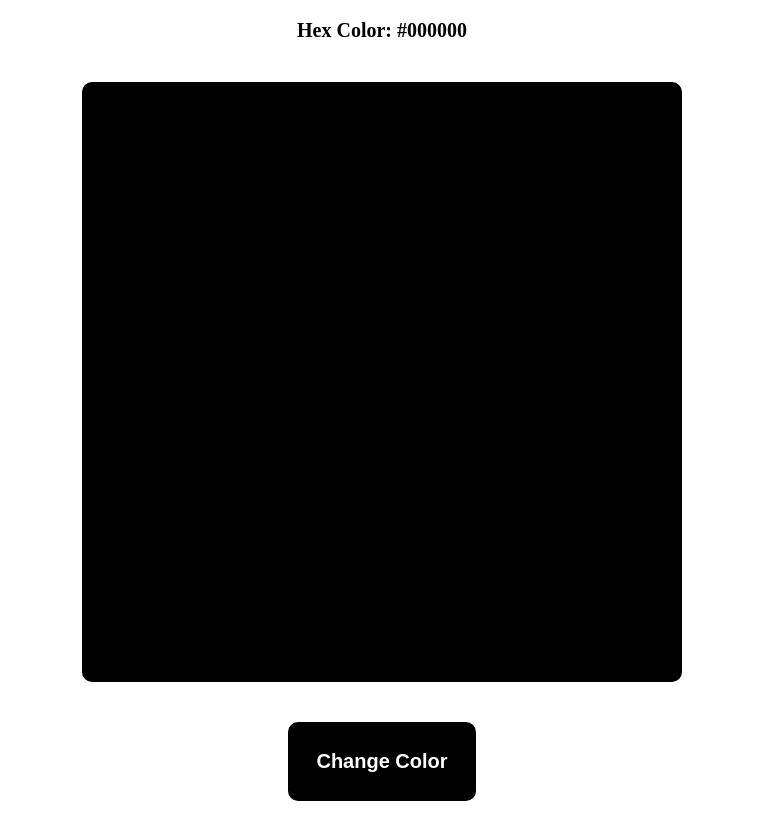
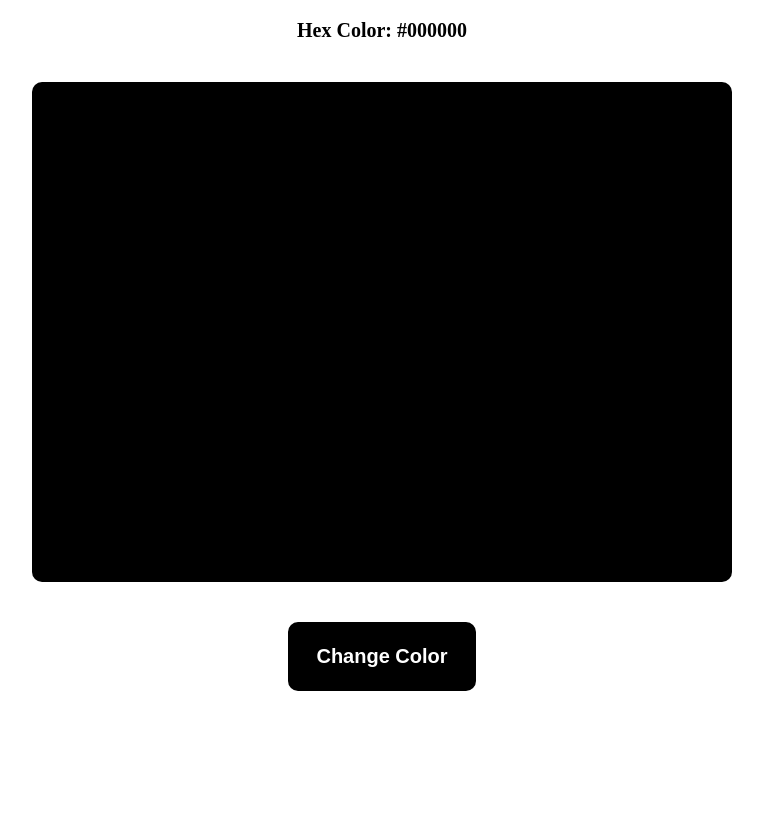
Before and after one commit to STEVLITE-29/Random_BG_color, a plain HTML site: page index.html in a window 1280 px wide. Shown: the part 108-929 px from the top of the page, without its empty margins (258-1021 px from the left). After the commit the page ends 840 px from the top, so only its background shows below. Drawn offline with Linux system fonts and the light colour scheme.

Commit message:
reduced bg box

```diff
--- a/css/index.css
+++ b/css/index.css
@@ -5,6 +5,7 @@
 
 body {
    padding: 20px;
+   height: 100vh;
 }
 
 .container{
@@ -26,8 +27,8 @@ p {
 }
 
 #color-box {
-    width: 600px;
-    height: 600px;
+    width: 700px;
+    height: 500px;
     background-color: #000000;
     border-radius: 10px;
 }
@@ -36,7 +37,7 @@ p {
     background-color: #000000;
     border: 8px solid;
     border-color: #000000;
-    padding: 20px 20px;
+    padding: 15px 20px;
     color: #ffffff;
     font-size: 20px;
     font-weight: 700;
```
